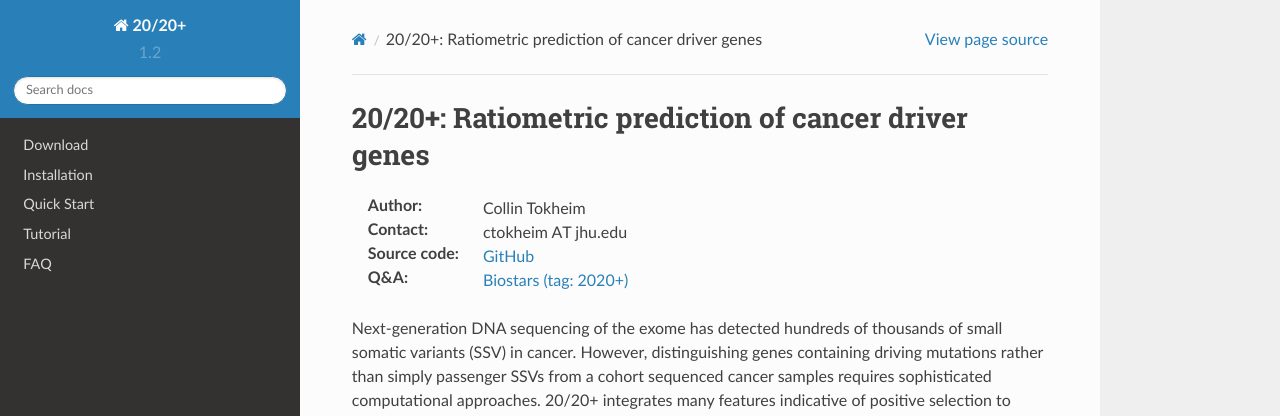
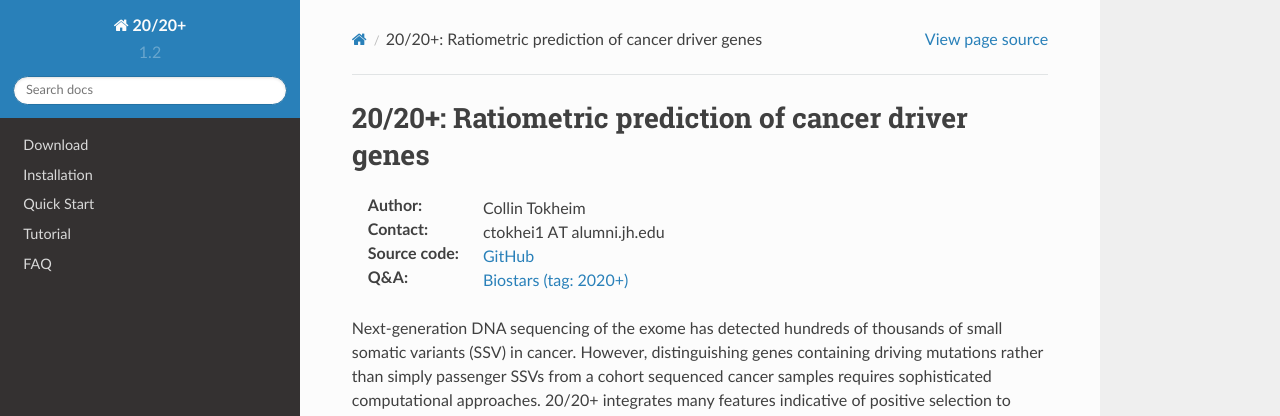
Before and after one commit to KarchinLab/2020plus, a Sphinx documentation site: the page built from doc/index.rst, in a window 1280 px wide and 900 px high. Shown: the top 416 px of the window. Built offline with Sphinx 7.4.7 and the Read the Docs theme 2.0.0, drawn with Linux system fonts in a browser that asks for light colours.

Commit message:
Updated my email address

```diff
--- a/doc/faq.rst
+++ b/doc/faq.rst
@@ -9,7 +9,7 @@ Check to make sure your question has not been already answered
 by looking at posts with the tag `2020+ <https://www.biostars.org/t/2020+>`_.
 Otherwise, create a new post with the 2020+ tag. We will be checking
 biostars for questions. You may also contact me directly at
-ctokheim AT jhu dot edu.
+ctokhei1 AT alumni dot jh dot edu.
 
 **Can I use my own custom list of oncogenes/tumor suppressor genes for training?**
 
--- a/doc/index.rst
+++ b/doc/index.rst
@@ -7,7 +7,7 @@
 ======================================================
 
 :Author: Collin Tokheim
-:Contact: ctokheim AT jhu.edu
+:Contact: ctokhei1 AT alumni.jh.edu
 :Source code: `GitHub <https://github.com/KarchinLab/2020plus>`_
 :Q&A: `Biostars (tag: 2020+) <https://www.biostars.org/t/2020+/>`_
 
```
